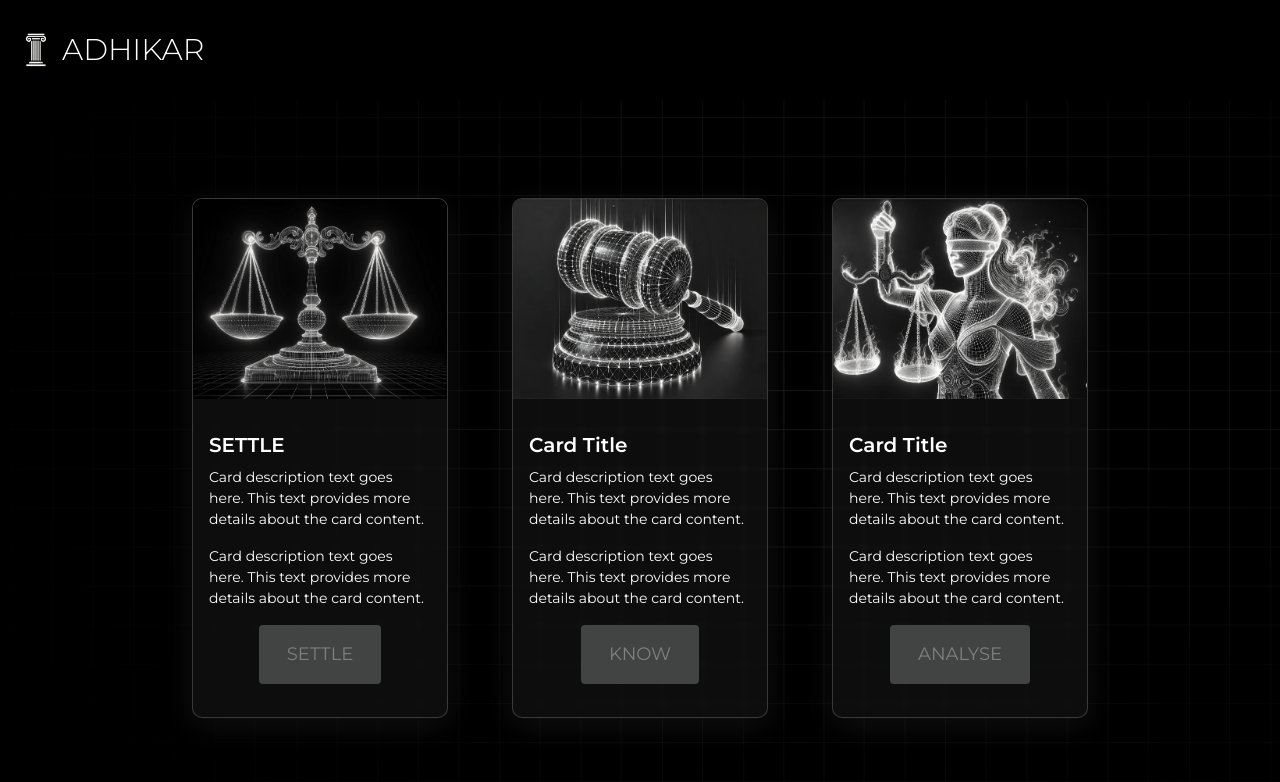
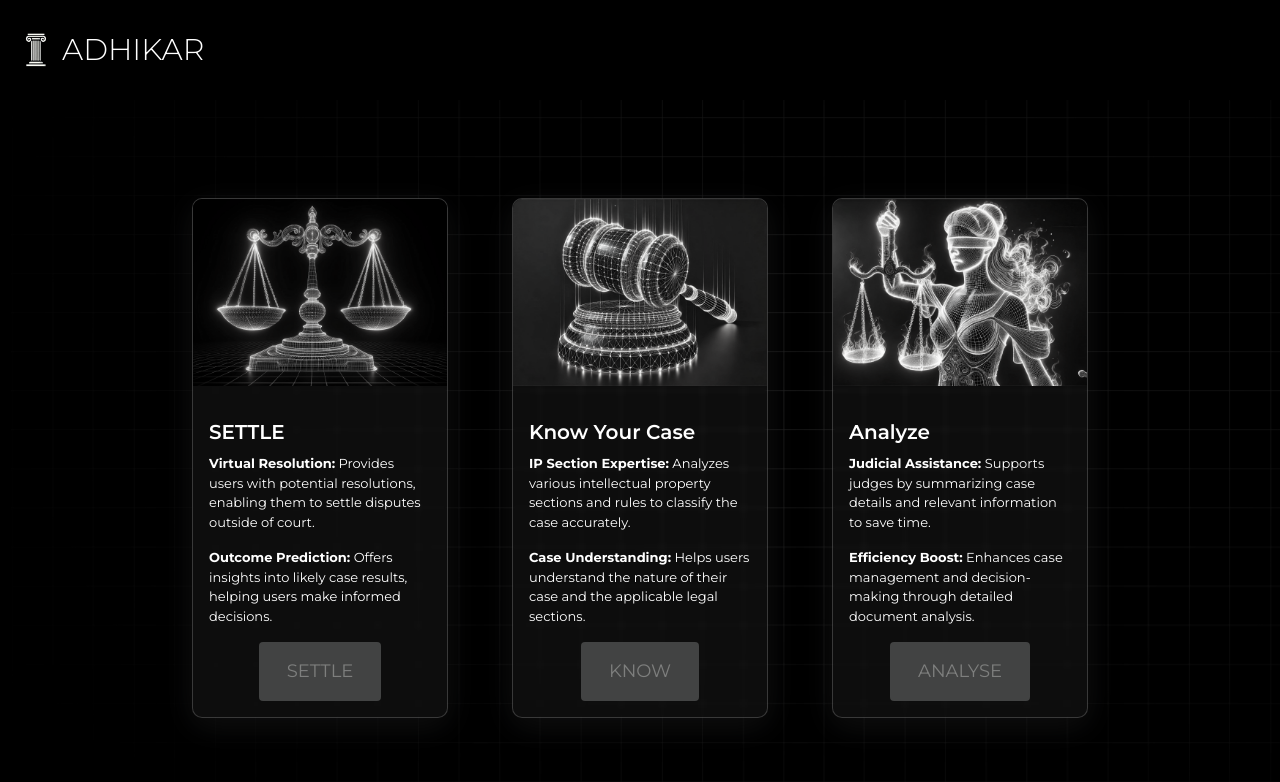
Before and after one commit to Sahil-Sharma06/Adhikar, a React (Vite) app in the folder Frontend/: page /dashboard in a window 1280 px wide. Shown: the top 782 px of the page. Built offline with nearby package versions, Linux system fonts and the light colour scheme.

Commit message:
data updated in dashboard

```diff
--- a/Frontend/src/index.css
+++ b/Frontend/src/index.css
@@ -195,7 +195,7 @@ border: 1px solid rgba( 255, 255, 255, 0.18 );
   margin: auto;
 }
 .ty{
-  font-size: 14px;
+  font-size: 13px;
 }
 .da-1{
   background: rgba( 255, 255, 255, 0.05 );
--- a/Frontend/src/page/Dashboard.jsx
+++ b/Frontend/src/page/Dashboard.jsx
@@ -32,8 +32,9 @@ const Dashboard = () => {
             <img src="./src/assets/t2.jpg" alt="Card Image" class="w-full h-[25vh] object-cover mb-4"/>
                <div class="p-4 flex-1">
                <h2 class="text-xl font-semibold mb-2 text-white">SETTLE</h2>
-      <p class="text-white mb-4 ty">Card description text goes here. This text provides more details about the card content.</p>
-      <p class="text-white mb-4 ty">Card description text goes here. This text provides more details about the card content.</p>
+      <p class="text-white mb-4 ty"><b>Virtual Resolution:</b> Provides users with potential resolutions, enabling them to settle disputes outside of court.
+      </p>
+      <p class="text-white mb-4 ty"><b>Outcome Prediction:</b> Offers insights into likely case results, helping users make informed decisions.</p>
       <div class="w-full  flex justify-center ">
       <a class=" bg-green-900 rounded-[4px] font-nb-architekt uppercase bg-green-2 text-green-1 outline-none transition-all duration-300 ease-in-out focus-within:outline-offset-2  text-green-600 focus-within:outline-green-1 focus-within:brightness-150 hover:brightness-150 px-4 py-3 text-[14px] md:px-7 md:py-4 md:text-[18px]"
               href="https://arena.colosseum.org/signup">Settle
@@ -44,9 +45,9 @@ const Dashboard = () => {
         <div class="flex flex-col items-center w-[20vw] h-[65vh] border shadow-lg rounded-lg overflow-hidden da-2">
             <img src="./src/assets/t3.jpg" alt="Card Image" class="w-full h-[25vh] object-cover mb-4"/>
                <div class="p-4 flex-1">
-               <h2 class="text-xl font-semibold mb-2 text-white">Card Title</h2>
-      <p class="text-white mb-4 ty">Card description text goes here. This text provides more details about the card content.</p>
-      <p class="text-white mb-4 ty">Card description text goes here. This text provides more details about the card content.</p>
+               <h2 class="text-xl font-semibold mb-2 text-white">Know Your Case</h2>
+      <p class="text-white mb-4 ty"><b>IP Section Expertise:</b> Analyzes various intellectual property sections and rules to classify the case accurately.</p>
+      <p class="text-white mb-4 ty"><b>Case Understanding:</b> Helps users understand the nature of their case and the applicable legal sections.</p>
       <div class="w-full  flex justify-center ">
       <a class=" bg-green-900 rounded-[4px] font-nb-architekt uppercase bg-green-2 text-green-1 outline-none transition-all duration-300 ease-in-out focus-within:outline-offset-2  text-green-600 focus-within:outline-green-1 focus-within:brightness-150 hover:brightness-150 px-4 py-3 text-[14px] md:px-7 md:py-4 md:text-[18px]"
               href="https://arena.colosseum.org/signup">Know
@@ -57,9 +58,9 @@ const Dashboard = () => {
         <div class="flex flex-col items-center w-[20vw] h-[65vh] border shadow-lg rounded-lg overflow-hidden da-3">
             <img src="./src/assets/t1.jpg" alt="Card Image" class="w-full h-[25vh] object-cover mb-4"/>
                <div class="p-4 flex-1">
-               <h2 class="text-xl font-semibold mb-2 text-white">Card Title</h2>
-      <p class="text-white mb-4 ty">Card description text goes here. This text provides more details about the card content.</p>
-      <p class="text-white mb-4 ty">Card description text goes here. This text provides more details about the card content.</p>
+               <h2 class="text-xl font-semibold mb-2 text-white">Analyze</h2>
+      <p class="text-white mb-4 ty"><b>Judicial Assistance:</b> Supports judges by summarizing case details and relevant information to save time.</p>
+      <p class="text-white mb-4 ty"><b>Efficiency Boost:</b> Enhances case management and decision-making through detailed document analysis.</p>
       <div class="w-full  flex justify-center ">
       <a class=" bg-green-900 rounded-[4px] font-nb-architekt uppercase bg-green-2 text-green-1 outline-none transition-all duration-300 ease-in-out focus-within:outline-offset-2  text-green-600 focus-within:outline-green-1 focus-within:brightness-150 hover:brightness-150 px-4 py-3 text-[14px] md:px-7 md:py-4 md:text-[18px]"
               href="https://arena.colosseum.org/signup">Analyse
```
